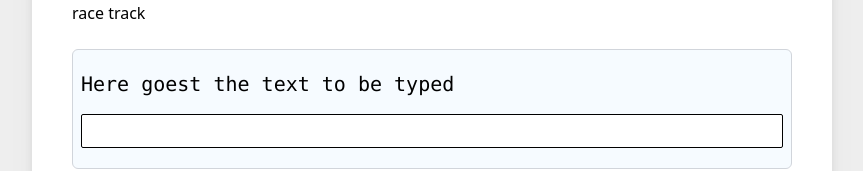
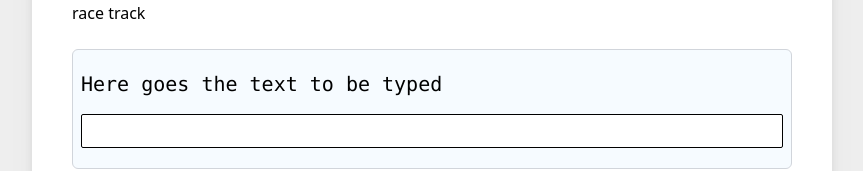
Before and after one commit to nawadeveloper/typeracer, a React (Vite) app in the folder client/: page / in a window 1280 px wide. Shown: the part 167-338 px from the top of the page, without its empty margins (208-1071 px from the left). Built offline with nearby package versions, Linux system fonts and the light colour scheme.

Commit message:
useMemo()

```diff
--- a/client/src/components/TextInput.tsx
+++ b/client/src/components/TextInput.tsx
@@ -1,9 +1,15 @@
-import { useEffect, useState } from "react";
+import { useEffect, useMemo, useState } from "react";
 
-const TextInput = () => {
+const TextInput = ({ text }: { text: string }) => {
+  const { words, totalWords } = useMemo(() => {
+    const words = text.split(" ");
+    const totalWords = words.length;
+    return { words, totalWords };
+  }, [text]);
   const [typed, setTyped] = useState("");
 
   useEffect(() => {
+    console.log(words, totalWords);
     if (typed === " ") {
       setTyped("");
       return;
--- a/client/src/components/TypingArea.tsx
+++ b/client/src/components/TypingArea.tsx
@@ -1,14 +1,15 @@
 import TextInput from "./TextInput";
 
 const TypingArea = () => {
+  const text = "Here goes the text to be typed";
   return (
     <div className="bg-lighterGray space-y-4 px-2 py-5 border border-gray-300 rounded-md text-xl font-mono font-light">
       <div>
-        <p>Here goest the text to be typed</p>
+        <p>{text}</p>
       </div>
 
       <div>
-        <TextInput />
+        <TextInput text={text} />
       </div>
     </div>
   );
```
